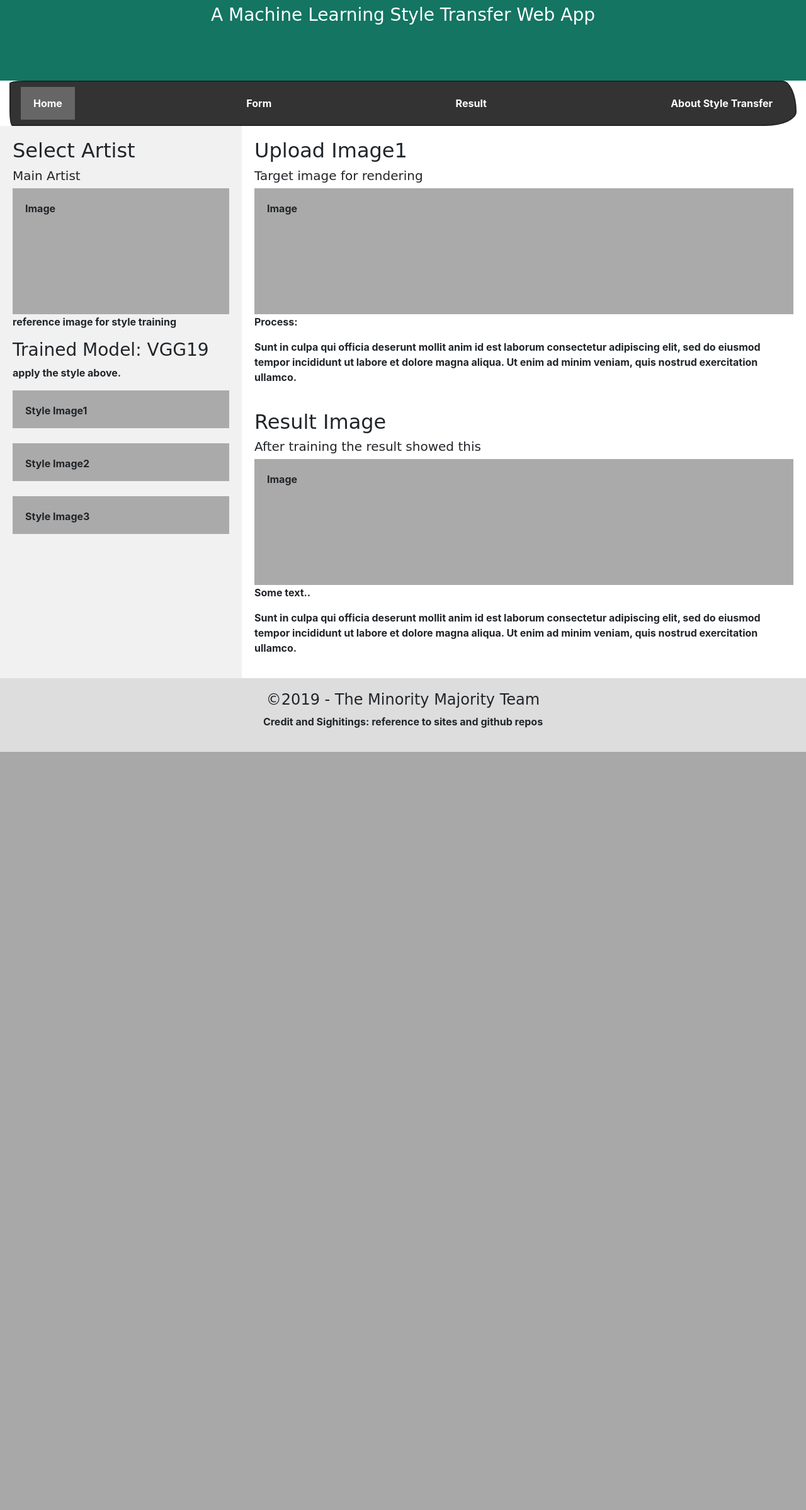
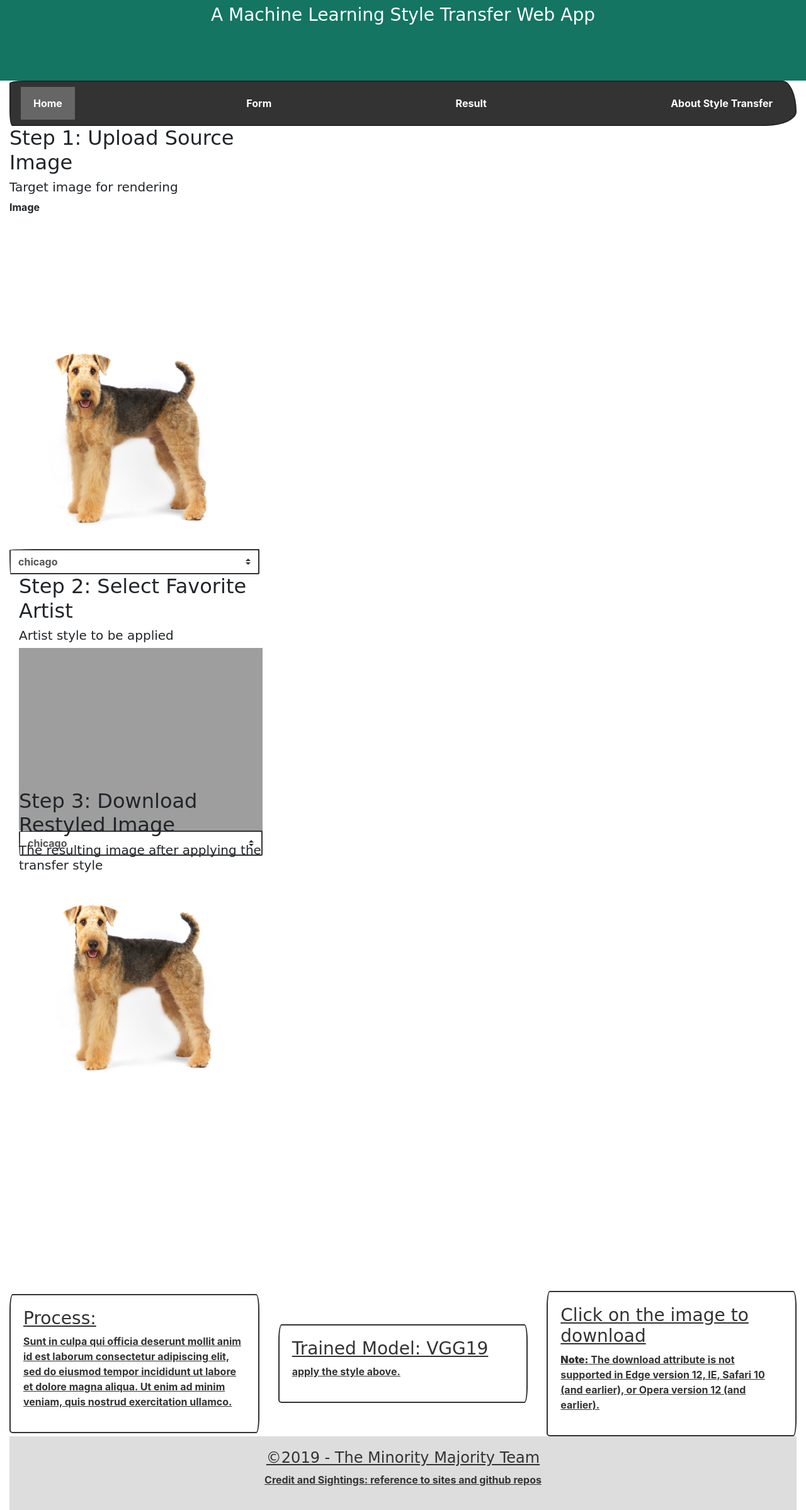
Before and after one commit to wenbin-billy-zhao/Tensorflow2-Keras-Image-Effect-Transfer, a Flask app: page / in a window 1280 px wide. Shown: the part 139-2537 px from the top of the page at 63% size. Before the commit the page ends 1333 px from the top, so only its background shows below. Run offline with Flask 2, Linux system fonts and the light colour scheme; some libraries are stand-ins or nearby versions; some web fonts are replaced; grey boxes are pictures that could not be loaded.

Commit message:
Update index.html
Changed the landing page to align with 3 step process. This version has some breaks and drop down menus inserted for initial formatting. Needs a better solution for forcing the cards below the images besides breaks. Navbar links renamed to match coming html placeholders.

```diff
--- a/templates/index.html
+++ b/templates/index.html
@@ -22,44 +22,108 @@
     <div class="container-fluid">
 
         <div class="navbar">
-            <a href="#" class="active">Home</a>
-            <a href="#">Form</a>
-            <a href="#">Result</a>
-            <a href="#" class="right">About Style Transfer</a>
+            <a href="index.html" class="active">Home</a>
+            <a href="form.html">Form</a>
+            <a href="result.html">Result</a>
+            <a href="style.html" class="right">About Style Transfer</a>
           </div>
 
-          <div class="row">
-            <div class="side">
-              <h2>Select Artist</h2>
-              <h5>Main Artist</h5>
-              <div class="fakeimg" style="height:200px;">Image</div>
-              <p>reference image for style training</p>
-              <h3>Trained Model: VGG19</h3>
-              <p>apply the style above.</p>
-              <div class="fakeimg" style="height:60px;">Style Image1</div><br>
-              <div class="fakeimg" style="height:60px;">Style Image2</div><br>
-              <div class="fakeimg" style="height:60px;">Style Image3</div>
-            </div>
-            <div class="main">
-              <h2>Upload Image1</h2>
+          <div class="row align-items-center">
+            <div class="col-md-4">
+              <h2>Step 1: Upload Source Image</h2>
               <h5>Target image for rendering</h5>
-              <div class="fakeimg" style="height:200px;">Image</div>
-              <p>Process:</p>
-              <p>Sunt in culpa qui officia deserunt mollit anim id est laborum consectetur adipiscing elit, sed do eiusmod tempor incididunt ut labore et dolore magna aliqua. Ut enim ad minim veniam, quis nostrud exercitation ullamco.</p>
-              <br>
-              <h2>Result Image</h2>
-              <h5>After training the result showed this</h5>
-              <div class="fakeimg" style="height:200px;">Image</div>
-              <p>Some text..</p>
-              <p>Sunt in culpa qui officia deserunt mollit anim id est laborum consectetur adipiscing elit, sed do eiusmod tempor incididunt ut labore et dolore magna aliqua. Ut enim ad minim veniam, quis nostrud exercitation ullamco.</p>
-            </div>
-          </div>
+              <div class="content-img" style="height:200px;">Image</div>
+              <img id="style-img" src="../images/content.png" class="img-fluid" style="width:100%" alt="Sample Image"></img>
+          <br>
+          <select id="content-select" class="centered custom-select">
+            <option value="" disabled>Select content</option>
+            <option value="pic">Take a picture</option>
+            <option value="file">Select from file</option>
+            <option value="stata">stata</option>
+            <option value="diana">diana</option>
+            <option value="golden_gate">golden_gate</option>
+            <option value="beach">beach</option>
+            <option value="chicago" selected="selected">chicago</option>
+            <option value="statue_of_liberty">statue_of_liberty</option>
+          </select>
+        </div><br>
+      </div>
 
+      <div class="col-md-4">
+        <h2>Step 2: Select Favorite Artist</h2>
+        <h5>Artist style to be applied</h5>
+        <div class="content-img" style="height:200px;">
+          <img id="style-img" src="../images/style.png" class="img-fluid" style="width:100%" alt="Style Image"></img>
+          <br>
+          <select id="content-select" class="centered custom-select">
+            <option value="" disabled>Select content</option>
+            <option value="pic">Take a picture</option>
+            <option value="file">Select from file</option>
+            <option value="stata">stata</option>
+            <option value="diana">diana</option>
+            <option value="golden_gate">golden_gate</option>
+            <option value="beach">beach</option>
+            <option value="chicago" selected="selected">chicago</option>
+            <option value="statue_of_liberty">statue_of_liberty</option>
+          </select>
+        </div><br>
+      </div>
+
+      <div class="col-md-4">
+        <h2>Step 3: Download Restyled Image</h2>
+        <h5>The resulting image after applying the transfer style</h5>
+        <div class="content-img" style="height:200px;">
+          <a href="../images/content.png" download>
+          <img id="style-img" src="../images/content.png" class="img-fluid" style="width:100%" alt="Sample Image"></img>
+        </div><br>
+      </div>
     </div>
+  </div>
+<br>
+<br>
+<br>
+<br>
+<br>
+<br>
+<br>
+<br>
+<br>
+<br>
+<br>
+<br>
+<br>
+<br>
+<br>
+<br>
+<br>
+<br>
+  <div class="container-fluid">
+    <div class="row align-items-center">
+      <div class="col-md-4 align-self-center">
+        <div class="card card-body">
+          <h3>Process:</h3>
+          <p>Sunt in culpa qui officia deserunt mollit anim id est laborum consectetur adipiscing elit, sed do eiusmod tempor incididunt ut labore et dolore magna aliqua. Ut enim ad minim veniam, quis nostrud exercitation ullamco.</p>
+        </div>
+      </div>
+      <div class="col-md-4 align-self-center">
+        <div class="card card-body">
+          <!-- <p>reference image for style training</p> -->
+          <h3>Trained Model: VGG19</h3>
+          <p>apply the style above.</p>
+        </div>
+      </div>
+      <div class="col-md-4 align-self-center">
+        <div class="card card-body">
+          <h3>Click on the image to download</h3>
+          <p><b>Note:</b> The download attribute is not supported in Edge version 12, IE, Safari 10 (and earlier), or Opera version 12 (and earlier).</p>
+      </div>
+    </div>
+
+  </div>
 
     <div class="footer">
       <h4>&copy;2019 - The Minority Majority Team</h4>
-      <p>Credit and Sighitings: reference to sites and github repos</p>
+      <p>Credit and Sightings: reference to sites and github repos</p>
     </div>
 
     <script src="https://code.jquery.com/jquery-3.3.1.slim.min.js" integrity="sha384-q8i/X+965DzO0rT7abK41JStQIAqVgRVzpbzo5smXKp4YfRvH+8abtTE1Pi6jizo" crossorigin="anonymous"></script>
```
